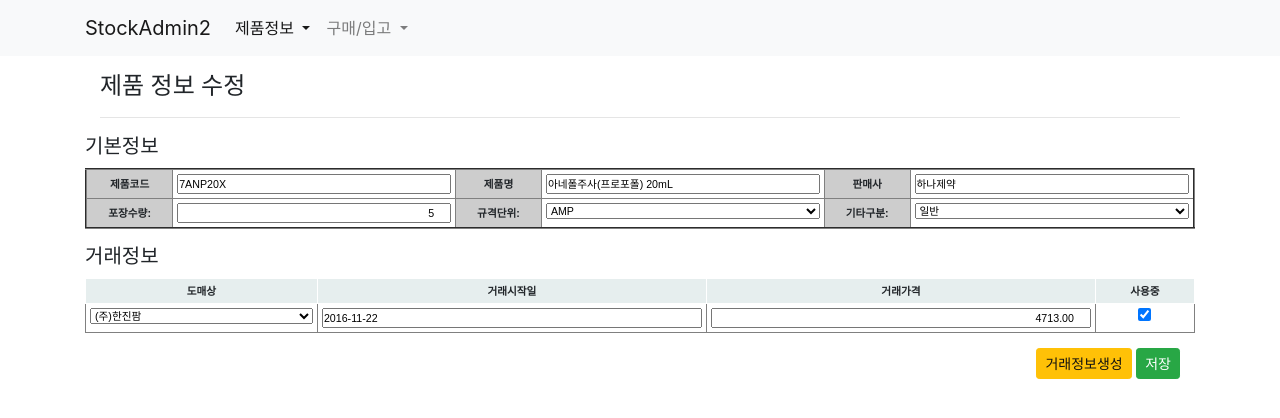
After one commit to zwolf21/StockAdmin2, a Django app: page /product/update/896/ in a window 1280 px wide. The commit adds this page. Shown: the top 418 px of the page. Run offline with Django 3.2, Linux system fonts and the light colour scheme; data comes from the database, SQL or seed files in the repository; some libraries are stand-ins or nearby versions.

Commit message:
product 제품 업데이트뷰 구현

```diff
--- a/StockAdmin2/product/models.py
+++ b/StockAdmin2/product/models.py
@@ -1,5 +1,6 @@
 from django.db import models
 from django.utils import timezone
+from django.urls import reverse
 
 from .mixins import BuyInfoMixin
 
@@ -42,6 +43,9 @@ class Product(models.Model):
     def __str__(self):
         return self.name
 
+    def get_absolute_url(self):
+        return reverse('product:detail', args=(self.pk,))
+
 
 class BuyInfo(BuyInfoMixin, models.Model):
     slug = models.SlugField('구매코드', unique=True, blank=True)
--- /dev/null
+++ b/StockAdmin2/product/templates/product/product_form.html
@@ -0,0 +1,64 @@
+{% extends "product/product_base.html" %}
+
+{% block product_header %}
+<h4>제품 정보 수정</h4>
+<hr>
+{% endblock product_header %}
+{% block product_content %}
+
+<div class="col-12">
+<h5>기본정보</h5>
+    <form method="post" action=".">
+        {% csrf_token %}
+        <table class="product-info tablesorter" border="2">
+            <tr>
+                <th>제품코드</th>
+                <td>{{ form.code }}</td>
+                <th>제품명</th>
+                <td>{{ form.name }}</td>
+                <th>판매사</th>
+                <td>{{ form.company }}</td>
+            </tr>
+            <tr>
+                <th>포장수량:</th>
+                <td>{{ form.pkg_amount }}</td>
+                <th>규격단위:</th>
+                <td>{{ form.std_unit }}</td>
+                <th>기타구분:</th>
+                <td>{{ form.etc_class }}</td>
+            </tr>
+        </table>
+        <h5>거래정보</h5>
+        {{ formset.management_form }}
+        <table class="product-info tablesorter" border="1">
+            <thead>
+                <tr>
+                    <th>도매상</th>
+                    <th>거래시작일</th>
+                    <th>거래가격</th>
+                    <th>사용중</th>
+                </tr>
+            </thead>
+            <tbody>
+                {% for buyinfo_form in formset %}
+                    {% for hidden in buyinfo_form.hidden_fields %}
+                        {{ hidden }}
+                    {% endfor %}
+                <tr>
+                    <td>{{ buyinfo_form.market }}</td>
+                    <td>{{ buyinfo_form.date }}</td>
+                    <td>{{ buyinfo_form.price }}</td>
+                    <td class="text-center">{{ buyinfo_form.active }}</td>
+                </tr>
+                {% endfor %}
+            </tbody>
+        </table>
+        <div class="col-12 text-right">
+            {% if 'buyinfo' not in request.path %}
+            <a class="btn btn-warning btn-sm" href="{% url 'product:update-buyinfo-create' form.instance.pk %}">거래정보생성</a>
+            {% endif %}
+            <button class="btn btn-success btn-sm">저장</button>
+        </div>
+    </form>
+</div>
+{% endblock product_content %}
--- a/StockAdmin2/product/templates/product/product_list.html
+++ b/StockAdmin2/product/templates/product/product_list.html
@@ -23,7 +23,7 @@
         {% for object in object_list %}
         <tr>
             <td>{{ object.code }}</td>
-            <td><a href="{% url 'product:detail' object.pk %}">{{ object.name }}</a></td>
+            <td><a href="{{ object.get_absolute_url }}">{{ object.name }}</a></td>
             <td>{{ object.company }}</td>
             <td>{{ object.pkg_amount }}</td>
             <td>{{ object.etc_class }}</td>
--- a/StockAdmin2/product/urls.py
+++ b/StockAdmin2/product/urls.py
@@ -3,7 +3,10 @@ from django.urls import path
 from .views import *
 
 app_name = 'product'
+
 urlpatterns = [
     path('', ProductListView.as_view(), name='list'),
     path('<int:pk>/', ProductDetailView.as_view(), name='detail'),
+    path('update/<int:pk>/', ProductUpdateView.as_view(), name='update'),
+    path('update/<int:pk>/buyinfo/', ProductUpdateBuyInfoCreateView.as_view(), name='update-buyinfo-create'),
 ]
--- a/StockAdmin2/product/views.py
+++ b/StockAdmin2/product/views.py
@@ -2,6 +2,7 @@ from django.shortcuts import render
 from django.views.generic import *
 
 from .models import Market, Product, BuyInfo
+from .forms import get_buyinfo_inline_formset
 from core.filter import QueryFilter
 
 
@@ -11,8 +12,7 @@ class ProductListView(ListView):
     def get_queryset(self):
         qs = super(ProductListView, self).get_queryset()
         qf = QueryFilter(self.request, qs)
-        qs = qf.filter_by_search()
-        return qs
+        return qf.filter_by_search()
 
     def get_context_data(self, **kwargs):
         context = super(ProductListView, self).get_context_data(**kwargs)
@@ -23,3 +23,26 @@ class ProductListView(ListView):
 
 class ProductDetailView(DetailView):
     model = Product
+
+
+class ProductUpdateView(UpdateView):
+    model = Product
+    fields = 'code', 'name', 'company', 'std_unit', 'pkg_amount', 'etc_class',
+    formset_extra = 0
+
+    def get_context_data(self, **kwargs):
+        context = super(ProductUpdateView, self).get_context_data(**kwargs)
+        context['formset']=get_buyinfo_inline_formset(
+            self.request, self.get_object(), extra=self.formset_extra
+        )
+        return context
+
+    def form_valid(self, form):
+        context = self.get_context_data()
+        formset = context['formset']
+        if formset.is_valid():
+            formset.save()
+        return super(ProductUpdateView, self).form_valid(form)
+
+class ProductUpdateBuyInfoCreateView(ProductUpdateView):
+    formset_extra = 1
--- a/StockAdmin2/templates/components/navbar.html
+++ b/StockAdmin2/templates/components/navbar.html
@@ -1,3 +1,4 @@
+{% url 'product:list' as product_list %}
 <nav class="navbar navbar-expand-lg navbar-light bg-light">
 	<div class="container">
 		<a class="navbar-brand" href="/">StockAdmin2</a>
@@ -7,11 +8,11 @@
 		<div class="collapse navbar-collapse" id="navbarNavDropdown">
 			<ul class="navbar-nav">
 				<li class="nav-item dropdown">
-					<a class="nav-link dropdown-toggle" href="#" id="navbarDropdownMenuLink" data-toggle="dropdown" aria-haspopup="true" aria-expanded="false">
+					<a class="nav-link dropdown-toggle {% if product_list in request.path %}active{% endif %}" href="#" id="navbarDropdownMenuLink" data-toggle="dropdown" aria-haspopup="true" aria-expanded="false">
 					제품정보
 					</a>
 					<div class="dropdown-menu" aria-labelledby="navbarDropdownMenuLink">
-					<a class="dropdown-item" href="#">메뉴1</a>
+					<a class="dropdown-item" href="{{ product_list }}">제품목록</a>
 					<a class="dropdown-item" href="#">메뉴2</a>
 					<a class="dropdown-item" href="#">메뉴3</a>
 					</div>
```
Also changed, not shown: StockAdmin2/product/templates/product/product_detail.html (+8 -3 lines).
